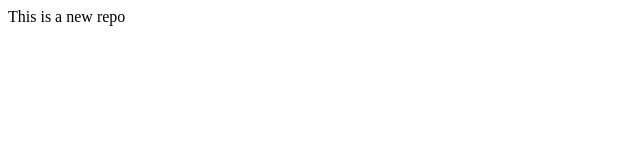
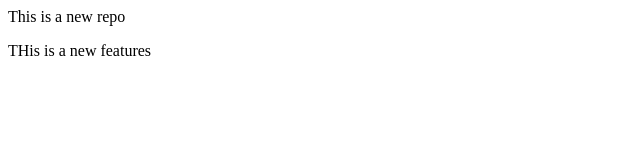
Before and after one commit to Utkarsh789821/local-repo, a plain HTML site: page index.html in a window 1280 px wide. Shown: the whole page, without its empty margins (0-640 px from the left). Drawn offline with Linux system fonts and the light colour scheme.

Commit message:
added new feature in features1

```diff
--- a/index.html
+++ b/index.html
@@ -1 +1,2 @@
 <p>This is a new repo</p>
+<p>THis is a new features</p>
```
